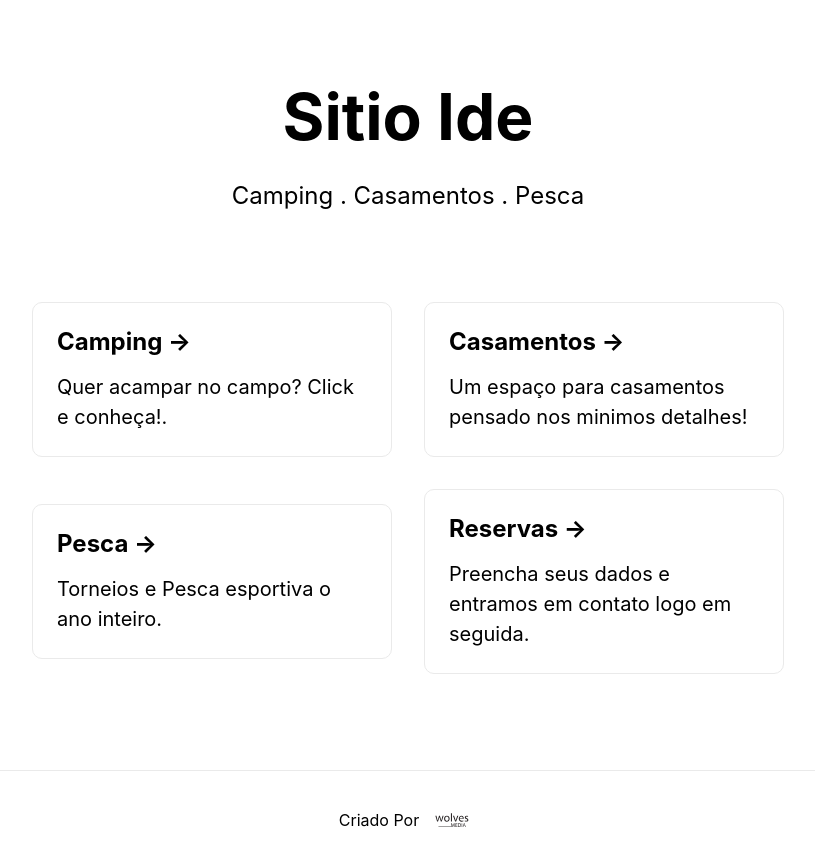
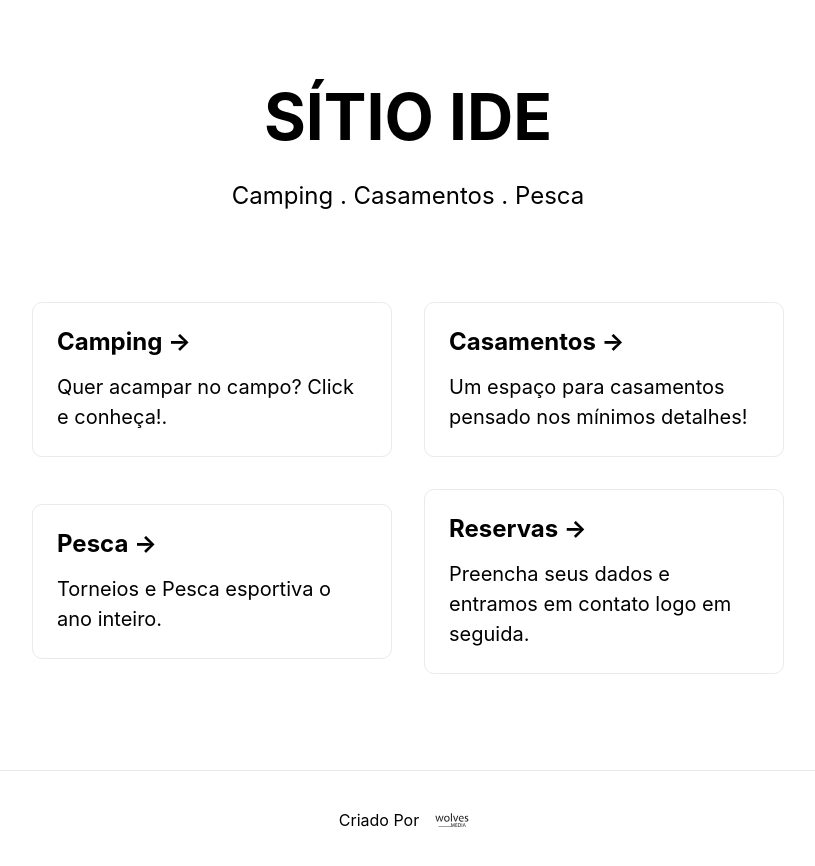
Before and after one commit to wolvdesign/nextjs, a Next.js app: page / in a window 1280 px wide. Shown: the top 866 px of the page, without its empty margins (232-1047 px from the left). Built offline with nearby package versions, Linux system fonts and the light colour scheme.

Commit message:
Update index.js

```diff
--- a/pages/index.js
+++ b/pages/index.js
@@ -5,13 +5,13 @@ export default function Home() {
   return (
     <div className={styles.container}>
       <Head>
-        <title>Sitio Ide Camping</title>
+        <title>SÍTIO IDE</title>
         <link rel="icon" href="/favicon.ico" />
       </Head>
 
       <main className={styles.main}>
         <h1 className={styles.title}>
-          Sitio Ide
+          SÍTIO IDE
         </h1>
 
         <p className={styles.description}>
@@ -26,7 +26,7 @@ export default function Home() {
 
           <a href="https://nextjs.org/learn" className={styles.card}>
             <h3>Casamentos &rarr;</h3>
-            <p>Um espaço para casamentos pensado nos minimos detalhes!</p>
+            <p>Um espaço para casamentos pensado nos mínimos detalhes!</p>
           </a>
 
           <a
@@ -51,7 +51,7 @@ export default function Home() {
 
       <footer className={styles.footer}>
         <a
-          href="https://vercel.com?utm_source=create-next-app&utm_medium=default-template&utm_campaign=create-next-app"
+          href="https://instagram.com/glaaaauber"
           target="_blank"
           rel="noopener noreferrer"
         >
```
